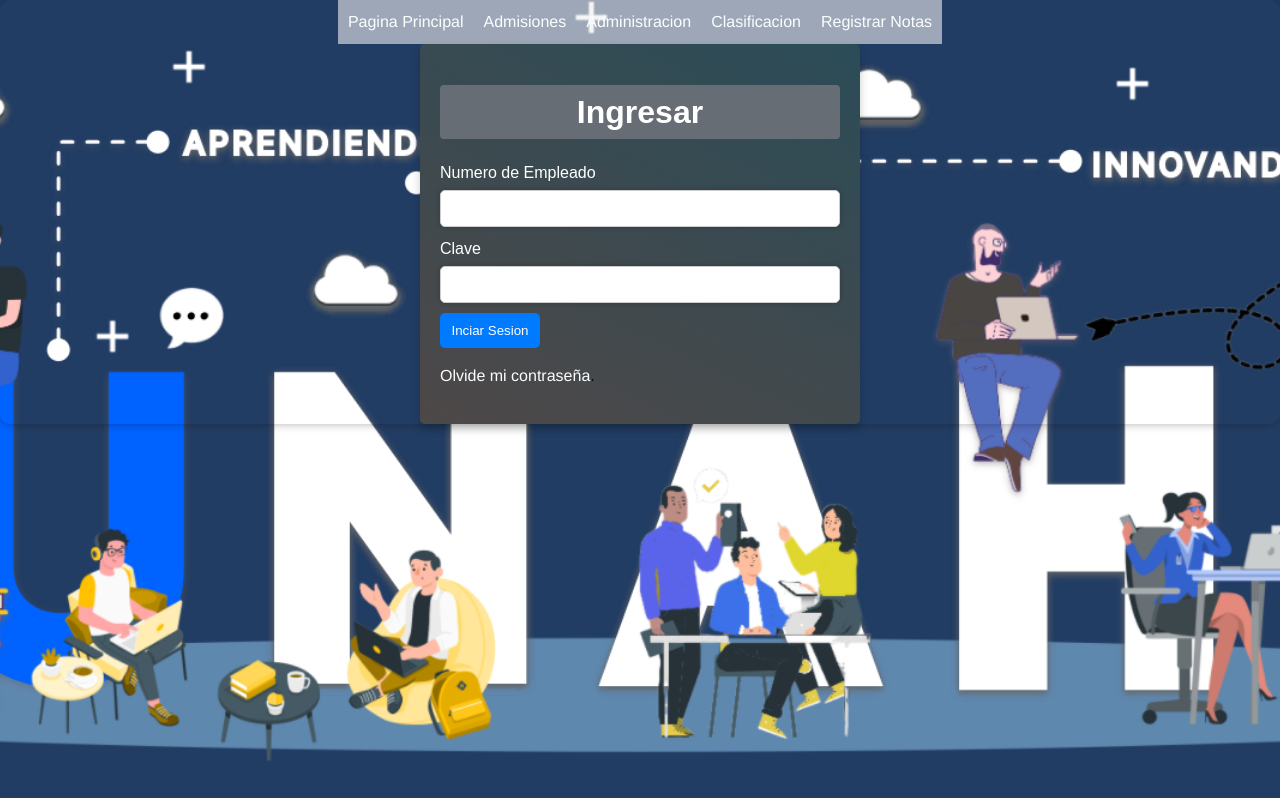
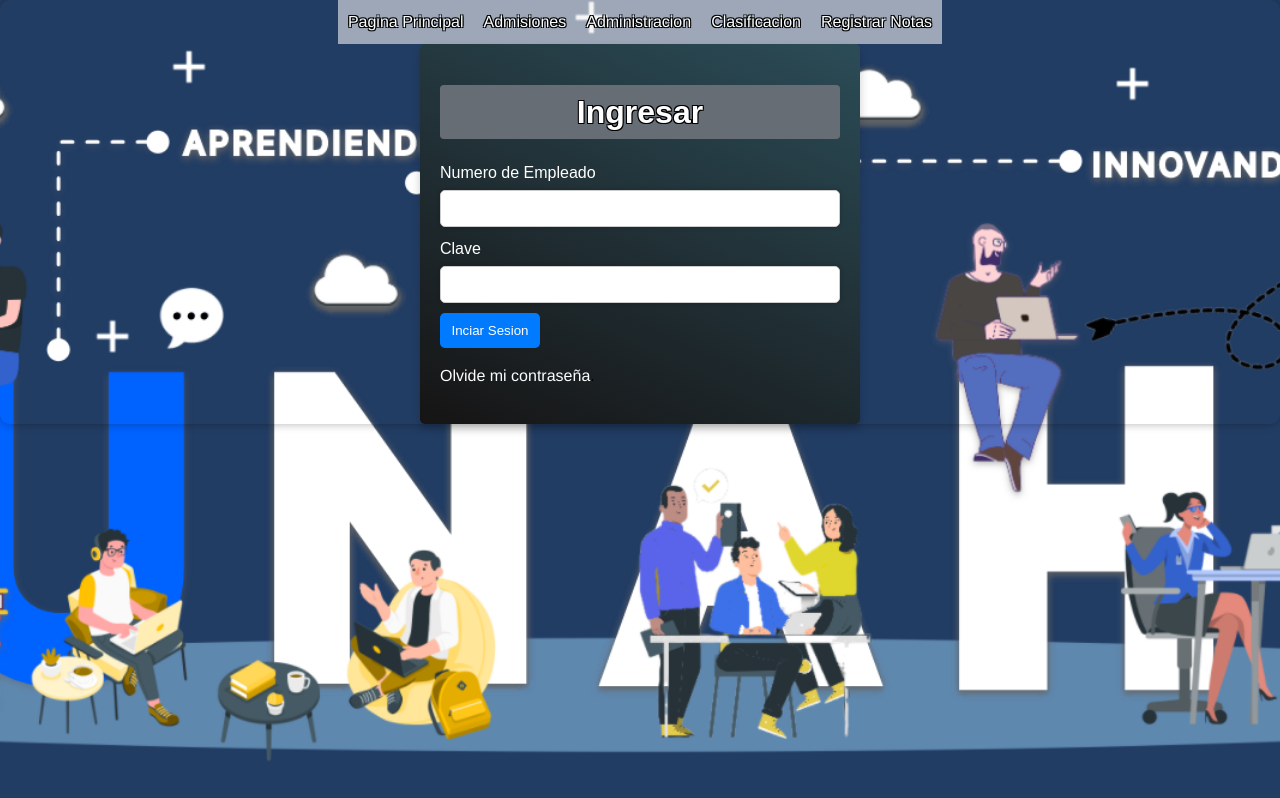
Before and after one commit to czunigax/Form_login_Admisiones, a React (Vite) app: page / in a window 1280 px wide. Built offline with nearby package versions, Linux system fonts and the light colour scheme.

Commit message:
agregando borde

```diff
--- a/src/index.css
+++ b/src/index.css
@@ -1,203 +1,4 @@
 
-/*
-:root {
-  font-family: Arial, Helvetica, sans-serif;
-  line-height: 1.5;
-  font-weight: 400;
-  background: url('https://www.xtrafondos.com/wallpapers/resized/textura-de-mezclilla-3279.jpg?s=large') center/cover no-repeat;
-  background-color: wheat;
-  height: 100vh;
-  margin: 0;
-}
-
-body {
-  padding: 0;
-  margin: 0;
-  display: flex;
-  justify-content: center;
-  align-items: center;
-  background: url('https://www.xtrafondos.com/wallpapers/resized/textura-de-mezclilla-3279.jpg?s=large') center/cover no-repeat;
-  border-radius: 10px;
-  box-shadow: 0px 0px 10px rgba(0, 0, 0, 0.3);
-}
-
-label {
-  display: block;
-  color: #fff;
-}
-.form-label {
-  display: block;
-  font-weight: bold;
-  color: #fff;
-  margin-bottom: 5px;
-}
-
-.form {
-
-  width: 400px;
-  margin: 0 auto;
-  background: linear-gradient(25deg, #4e4848, #2b4c57);
-  padding: 20px;
-  border-radius: 5px;
-  box-shadow: 0px 5px 10px rgba(0, 0, 0, 0.2);
-  transition: transform 0.2s;
-
-
-
-}
-
-
-.form:hover {
-  transform: scale(1.02);
-}
-
-input[type="text"],
-[type="password"],
-[type="email"],
-select,
-.Subir_Imagen {
-  display: block;
-  padding: 10px;
-  box-sizing: border-box;
-  width: 100%;
-  margin: 5px 0 10px 0;
-  border: 1px solid #ccc;
-  border-radius: 5px;
-  transition: border-color 0.2s;
-  font-family: 'Franklin Gothic Medium', 'Arial Narrow', Arial, sans-serif;
-  box-shadow: 0px 0px 5px rgba(0, 0, 0, 0.2);
-}
-
-input[type="text"]:focus,
-[type="password"]:focus,
-[type = "email"]:focus,
-select:focus,
-.Subir_Imagen:focus {
-  border-color: #007bff;
-}
-
-input[type="button"],
-button {
-  background-color: #007bff;
-  padding: 10px;
-  border: none;
-  min-width: 100px;
-  border-radius: 5px;
-  color: white;
-  cursor: pointer;
-  transition: background-color 0.2s;
-}
-
-input[type="button"]:hover,
-button:hover {
-  background-color: #0056b3;
-  color: #fff;
-  transition: background-color 0.3s, color 0.3s;
-}
-
-input[type="text"]:hover,
-[type="password"]:hover,
-[type = "email"]:hover,
-select:hover {
-  border-color: #007bff;
-  transition: border-color 0.3s;
-}
-
-
-nav {
-  background-color: #eeeeee99;
-  transition: transform 0.3s;
-}
-
-nav:hover {
-  transform: scale(1.05);
-}
-
-nav ul {
-  margin: 0;
-  padding: 0;
-  list-style: none;
-  text-align: center;
-}
-
-nav ul li {
-  display: inline-block;
-  padding: 10px;
-  transition: background-color 0.3s;
-}
-
-nav ul li:hover {
-  background-color: #007bff;
-}
-
-a {
-  color:#fff;
-  text-decoration: none;
-  font-family: 'Franklin Gothic Medium', 'Arial Narrow', Arial, sans-serif;
-}
-
-.dashboard {
-  width: 500px;
-  margin: auto;
-}
-
-.errorMessage {
-  background-color: #f2dede;
-  color: #a94442;
-  padding: 10px;
-  border-radius: 5px;
-  margin: 10px 0;
-}
-
-h1 {
-  text-align: center;
-  color: #fff;
-}
-
-.vista_previa{
-
-  height: 222px;
-  width: 400px;
-  display: 'block';
-  justify-content: center;
-  display: flex;
-  align-items: center;
-  margin:10px 0;
-}
-
-table {
-  border-collapse: collapse;
-  width: 100%;
-  margin: 20px 0;
-}
-
-table th, table td {
-  border: 1px solid #ccc;
-  padding: 8px;
-  text-align: center;
-  font-weight: bold;
-
-}
-
-table th {
-  background-color: #f2f2f2;
-  font-weight: bold;
-}
-
-table tr:nth-child(even) {
-  background-color: #4d4a41;
-}
-
-table tr:hover {
-  background-color: #413fd6;
-}
-
-td{
-color: #fff;
-font-weight: bold;
-}
-
-*/
 :root {
   font-family: Arial, Helvetica, sans-serif;
   line-height: 1.5;
@@ -224,8 +25,8 @@ body {
 }
 form {
   width: 400px;
-  margin: 0 auto;
-  background: linear-gradient(25deg, #4e4848, #2b4c57);
+  margin:  auto;
+  background: linear-gradient(25deg, #161414, #2b4c57);
   padding: 20px;
   border-radius: 5px;
   box-shadow: 0px 5px 10px rgba(0, 0, 0, 0.2);
@@ -296,6 +97,7 @@ button:hover {
 nav {
   background-color: #eeeeee99;
   transition: transform 0.3s;
+  text-shadow: -1px -1px 0 #000, 1px -1px 0 #000, -1px 1px 0 #000, 1px 1px 0 #000;
 }
 
 nav:hover {
@@ -344,6 +146,7 @@ h1 {
   background-color: #676d74;
   padding: 3px;
   border-radius: 4px;
+  text-shadow: -1px -1px 0 #000, 1px -1px 0 #000, -1px 1px 0 #000, 1px 1px 0 #000;
 }
 
 .vista_previa {
```
